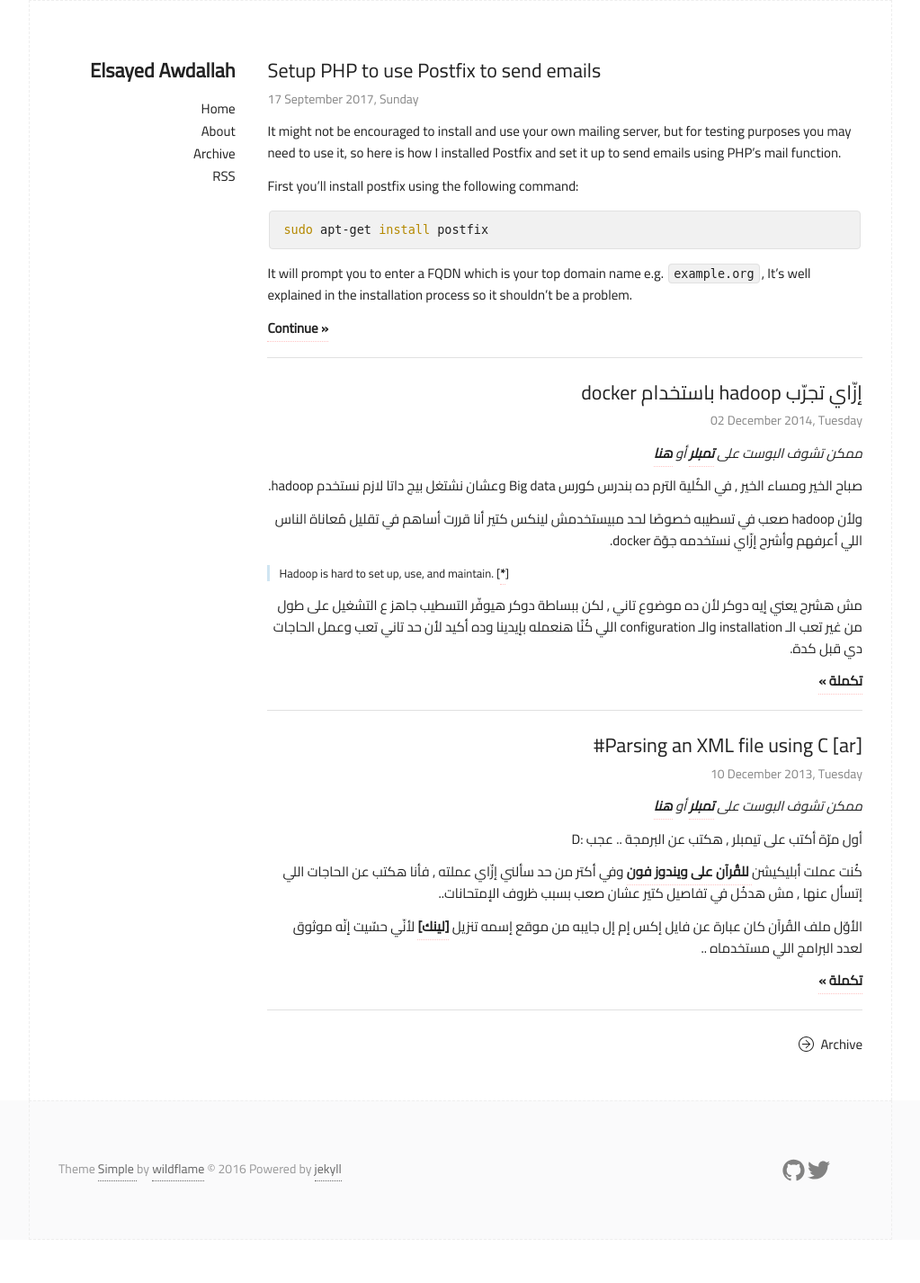
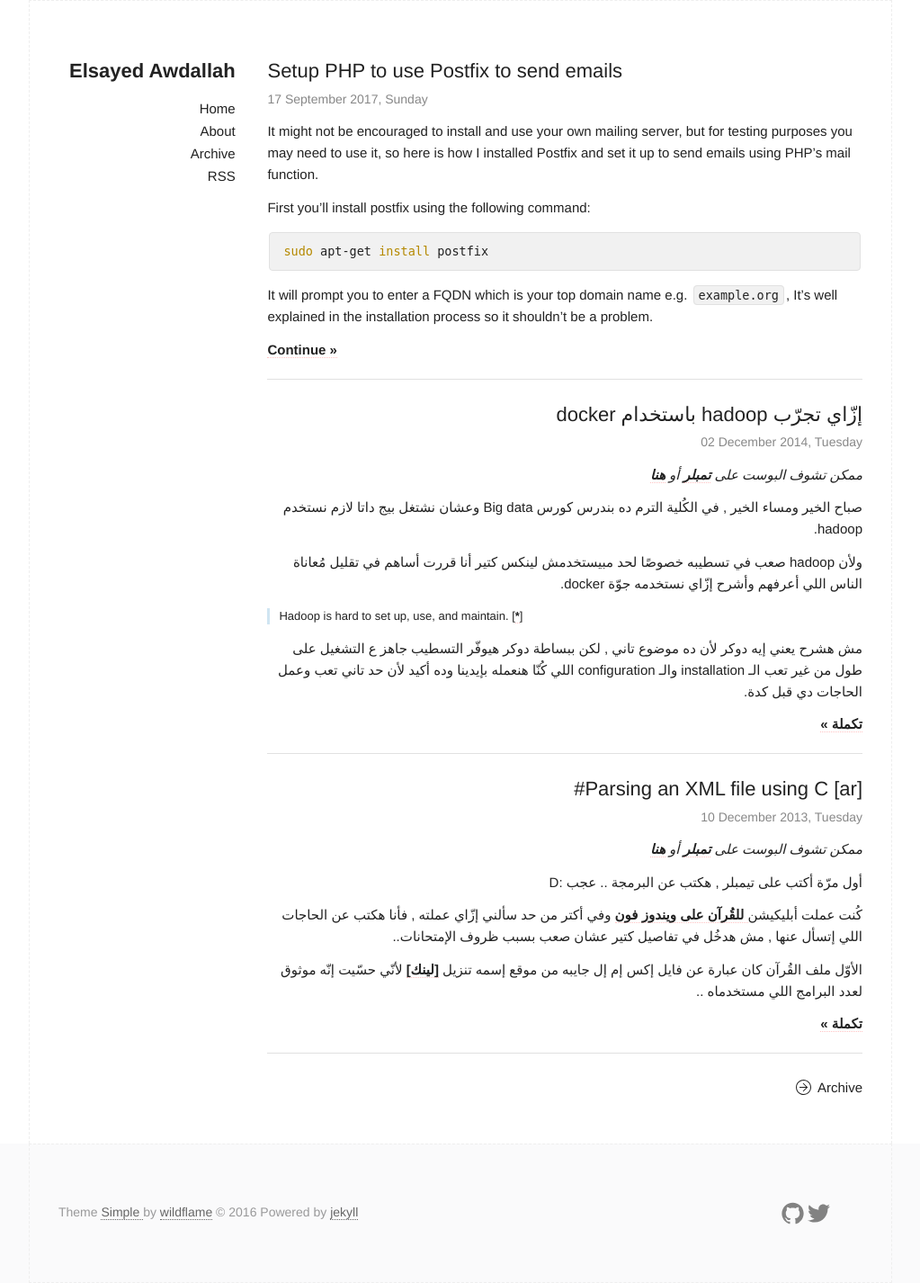
Before and after one commit to eawd/eawd.github.io, a Jekyll site: the page built from index.html, in a window 1280 px wide. Shown: the whole page at 90% size, without its empty margins (128-1151 px from the left). Built offline with Jekyll 4.4.1, drawn with Linux system fonts in a browser that asks for light colours; before the commit the page ends 1378 px from its top, so only the background shows below that.

Commit message:
remove cairo font as a dependency

```diff
--- a/_sass/_layout.scss
+++ b/_sass/_layout.scss
@@ -1,5 +1,3 @@
-@import url('https://fonts.googleapis.com/css?family=Cairo');
-
 /* layout */
 html,.container {
   position:relative;
@@ -9,7 +7,7 @@
 body {
   min-height:100%;
   height:auto;
-  font-family: "Cairo", -apple-system-font,"Helvetica Neue","PingFang SC","Hiragino Sans GB","Microsoft YaHei",sans-serif;
+  font-family: -apple-system-font,"Helvetica Neue","PingFang SC","Hiragino Sans GB","Microsoft YaHei", "Segoe UI", sans-serif;
 }
 
 .page-content {
```
